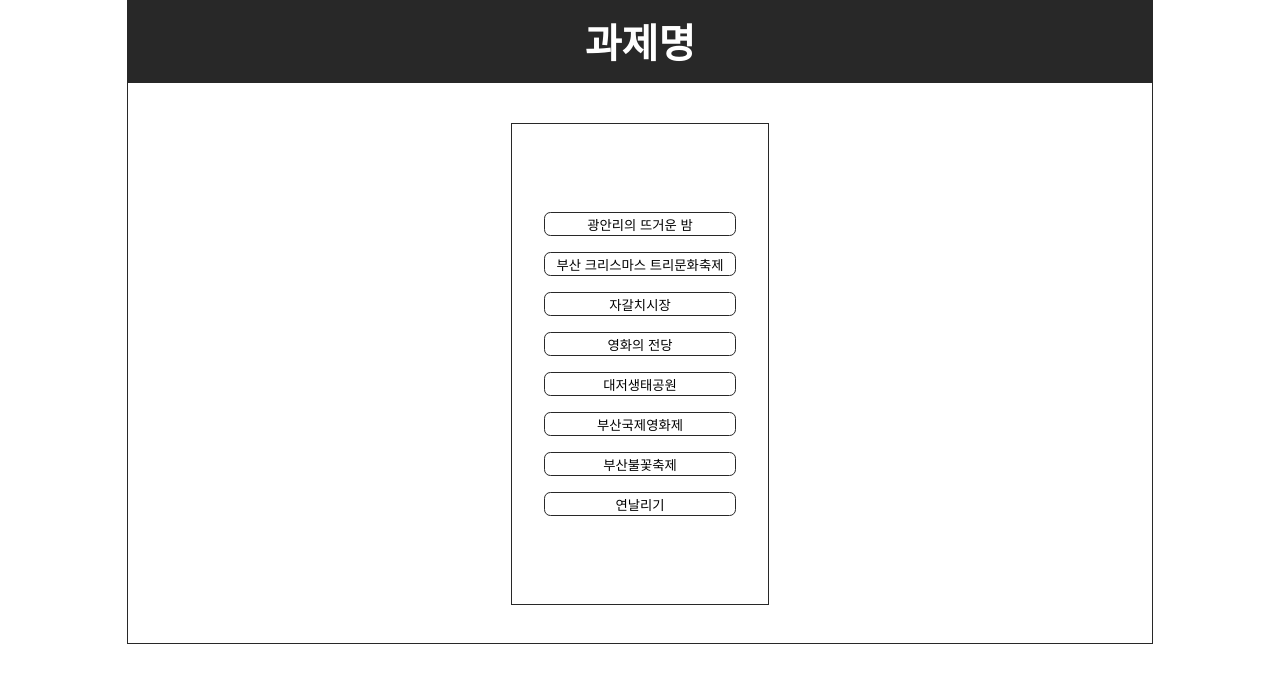
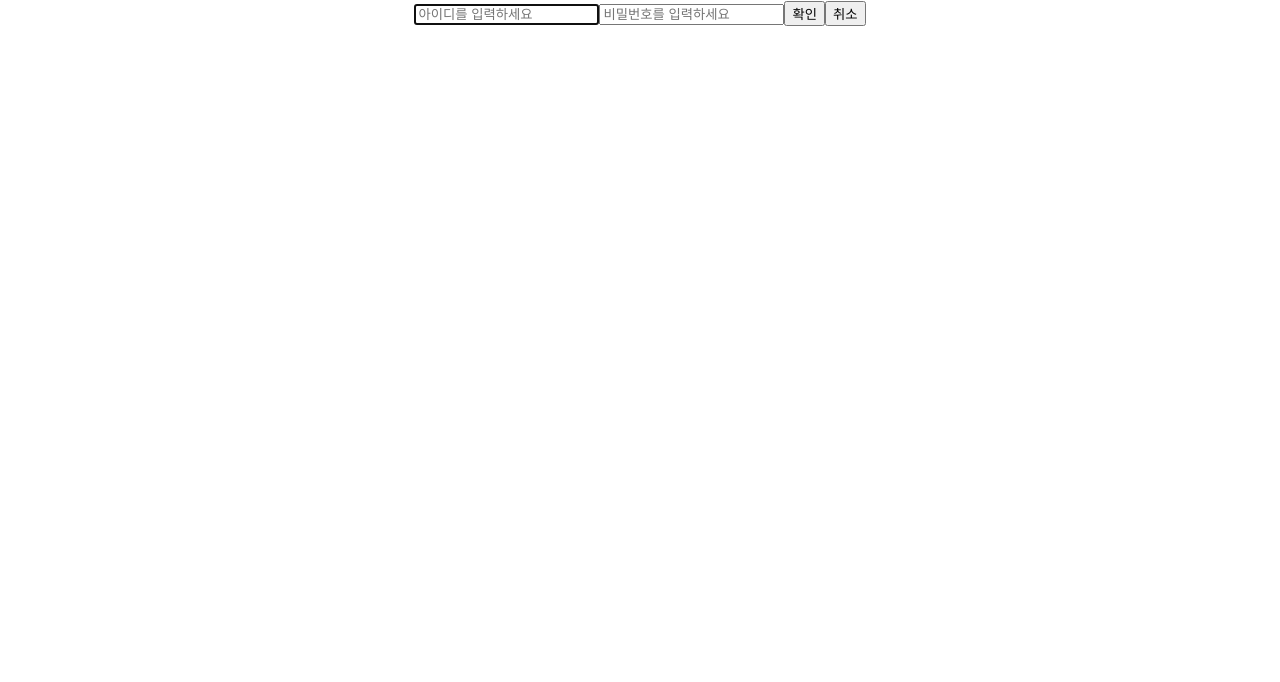
Before and after one commit to ChrisEuristic/Project_React, a React (Create React App) app: page / in a window 1280 px wide. Shown: the top 682 px of the page. Built offline with nearby package versions, Linux system fonts and the light colour scheme; a web font is replaced by a local one.

Commit message:
2023.02.07 Rev.0 - 실습과제 업데이트, useRef 수업

```diff
--- a/src/06/ButtonArea.js
+++ b/src/06/ButtonArea.js
@@ -1,5 +1,9 @@
+import { useState, useRef } from "react";
+
 const ButtonArea = (props) => {
   let title = [];
+  const inputRef = useRef(null);
+  const [name, setName] = useState("");
 
   for(let key in props.buttonName){
     title.push(<button key={`key${key}`} className="button" onClick={() => props.selectButton(key)}>{props.buttonName[key]}</button>)
--- a/src/06/Gal.js
+++ b/src/06/Gal.js
@@ -41,7 +41,7 @@ const Gal = () => {
             {
               "galContentId": "2585036",
               "galContentTypeId": "17",
-              "galTitle": "부산 크리스마스 트리문화축제",
+              "galTitle": "부산 X-MAS 트리문화축제",
               "galWebImageUrl": "http://tong.visitkorea.or.kr/cms2/website/36/2585036.jpg",
               "galCreatedtime": "20190103182338",
               "galModifiedtime": "20190103182702",
@@ -150,7 +150,7 @@ const Gal = () => {
   return (
     <div className="content">
       <div className="header">
-        과제명
+        부산관광공사 실습
       </div>
       <div className="main">
         <div className="buttonArea">
--- a/src/06/ViewArea.js
+++ b/src/06/ViewArea.js
@@ -1,7 +1,7 @@
 const ViewArea = (props) => {
 
   if(JSON.stringify(props.pickedContent) == JSON.stringify({})){
-    return (<div></div>);
+    return (<div className="endContent"></div>);
   }
 
 
@@ -15,7 +15,7 @@ const ViewArea = (props) => {
         <div className="titleBox">{props.pickedContent["galTitle"]}</div>
         <div className="cityBox">{props.pickedContent["galPhotographyLocation"]}</div>
         <div className="personBox">{props.pickedContent["galPhotographer"]}</div>
-        <div className="dateBox">{props.pickedContent["galPhotographyMonth"]}</div>
+        <div className="dateBox">{props.pickedContent["galPhotographyMonth"].slice(0,4)}년 {props.pickedContent["galPhotographyMonth"].slice(4,6)}월</div>
         <div className="keywordBox">{props.pickedContent["galSearchKeyword"]}</div>
       </div>
     </div>
--- a/src/06/style.css
+++ b/src/06/style.css
@@ -9,11 +9,12 @@
 }
 
 .header {
-
+  width: 60vw;
 }
 
 .main {
-
+  width: 60vw;
+  border-bottom: #282828 solid 5px;
 }
 
 .buttonArea {
@@ -22,7 +23,6 @@
   flex-direction: column;
   justify-content: center;
   align-items: center;
-  border: solid 1px #282828;
   width: 20vw;
   height: 60vh;
   margin-top: 5vh;
@@ -30,12 +30,30 @@
 
 .button {
   background-color: #fff;
-  width: 15vw;
-  height: 3vh;
+  width: 12vw;
+  height: 7vh;
   border: #282828 solid 1px;
   border-radius: 0.5vw;
   margin-top: 1vh;
   margin-bottom: 1vh;
+  padding-bottom: .5vh;
+  font-family: 'Gowun Dodum', sans-serif;
+  font-size: 1em;
+}
+
+.button:hover {
+  color: #282828;
+  box-shadow: #282828 2px 2px 2px;
+  font-weight: bold;
+  transition-duration: 200ms;
+}
+
+.button:active {
+  background-color: #2828287e;
+  color: white;
+  box-shadow: #282828 2px 2px 2px inset;
+  font-weight: bold;
+  transition-duration: 100ms;
 }
 
 .endContent {
@@ -43,22 +61,27 @@
   flex-direction: column;
   justify-content: top;
   align-items: center;
-  border: solid 1px #282828;
   width: 30vw;
   height: 60vh;
   margin-top: 5vh;
 }
 
 .imageArea {
-  margin-top: 5vh;
+  margin-top: 2vh;
+  margin-bottom: 2vh;
 }
 
 .image {
+  border-radius: 20px;
   width: 25vw;
   height: 25vh;
+  box-shadow: #282828 2px 2px 2px;
 }
 
-.textArea { width: 25vw; }
+.textArea {
+  width: 21vw;
+  padding-left: 0vw;
+ }
 .titleBox {
   font-weight: bold;
   font-size: 1.5em;
--- /dev/null
+++ b/src/07/MyCom.js
@@ -0,0 +1,32 @@
+import './style.css'
+import { useState, useEffect, useRef } from "react";
+
+const MyCom = () => {
+  const [tag, setTag] = useState();
+  const txt1R = useRef();
+  const txt2R = useRef();
+
+  useEffect(() => {
+    txt1R.current.focus();
+  }, []);
+
+  const checkForm = function (e) {
+    e.preventDefault();
+    setTag(`입력된 아이디 : ${txt1R.current.value}\n입력된 비밀번호 : ${txt2R.current.value}`);
+    console.log(tag);
+  }
+
+  return (
+    <div className='content'>
+      <form>
+        <input ref={txt1R} type="text" name="txt1" placeholder='아이디를 입력하세요' />
+        <input ref={txt2R} type="password" name="txt2" placeholder='비밀번호를 입력하세요' />
+        <input type="button" value="확인" onClick={checkForm}/>
+        <input type="reset" value="취소" />
+      </form>
+
+    </div>
+  );
+};
+
+export default MyCom;
--- /dev/null
+++ b/src/07/style.css
@@ -0,0 +1,7 @@
+.content {
+  width: 100%;
+  height: 100%;
+  display: flex;
+  justify-content: center;
+  align-items: center;
+}
--- a/src/App.js
+++ b/src/App.js
@@ -5,6 +5,7 @@ import Frcst from './04/Frcst';
 import Taccident from './05/Taccident';
 import Test from './00/Test';
 import Gal from './06/Gal';
+import MyCom from './07/MyCom';
 
 const App = () => {
 
@@ -14,7 +15,8 @@ const App = () => {
     //<MyDiv />
     //<Frcst />
     //<Taccident />
-    <Gal />
+    //<Gal />
+    <MyCom />
   );
 }
 
```
Also changed, not shown: src/07/MyCom copy.js (added, +42 -0 lines).
